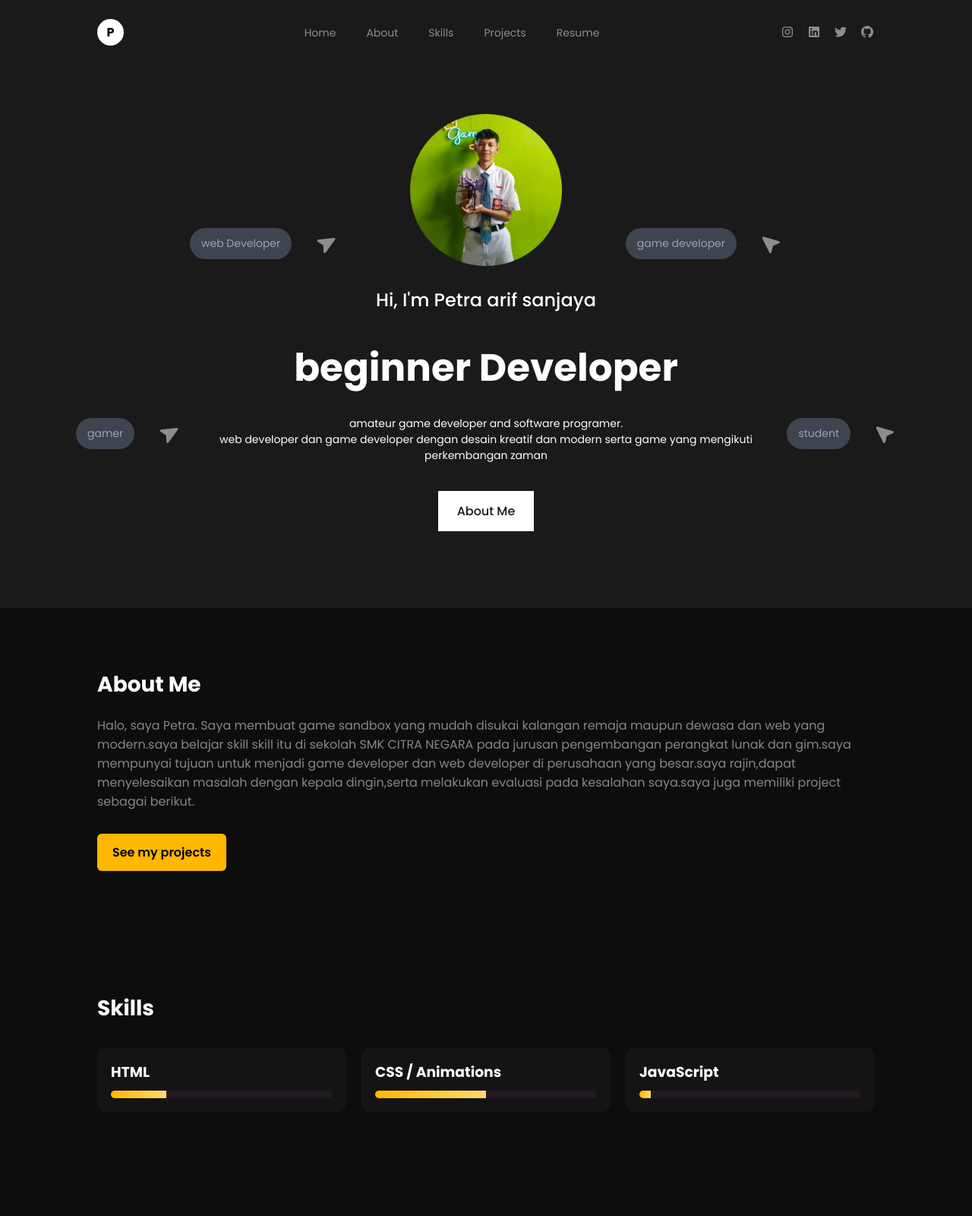
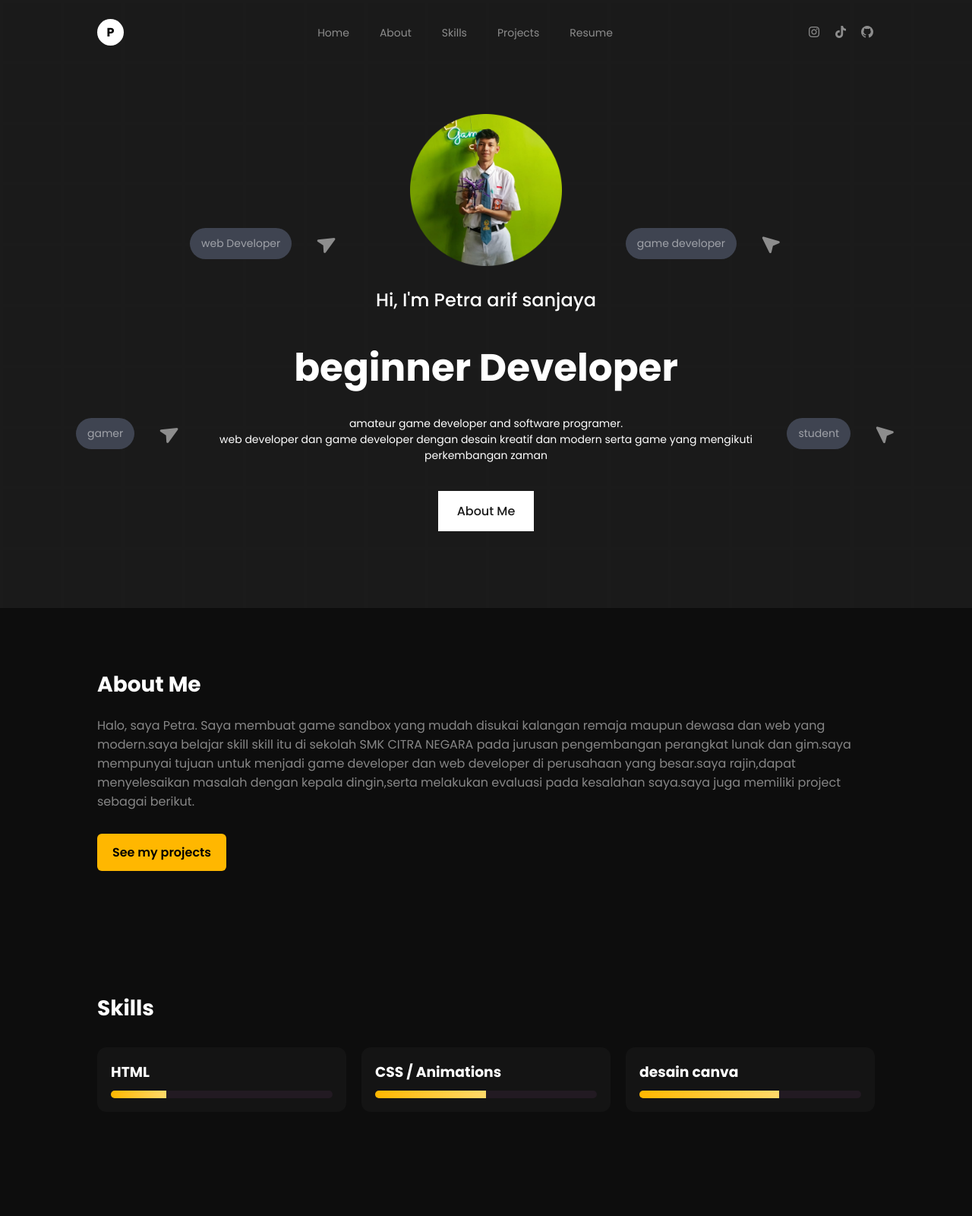
Before and after one commit to apayabanh12-del/petraportofolio, a plain HTML site: page index.html in a window 1280 px wide. Shown: the top 1600 px of the page at 76% size. Drawn offline with nearby package versions, Linux system fonts and the light colour scheme.

Commit message:
index.html

```diff
--- a/index.html
+++ b/index.html
@@ -39,12 +39,8 @@
                     <i class="fa-brands fa-instagram"></i>
                  </a>
 
-                   <a href="https://www.linkedin.com/in/" target="_blank">
-                 <i class="fa-brands fa-linkedin"></i>
-                  </a>
-
-                   <a href="https://twitter.com/" target="_blank">
-                   <i class="fa-brands fa-twitter"></i>
+                   <a href="https://tiktok.com/l1chttt" target="_blank">
+                   <i class="fa-brands fa-tiktok"></i>
                   </a>
 
                  <a href="https://github.com/apayabanh12" target="_blank">
@@ -118,9 +114,9 @@
                 </div>
 
                 <div class="skill-card" data-aos="zoom-in" data-aos-delay="300">
-                    <h3>JavaScript</h3>
+                    <h3>desain canva</h3>
                     <div class="skill-bar">
-                        <div class="skill-fill" style="width: 5%"></div>
+                        <div class="skill-fill" style="width: 63%"></div>
                     </div>
                 </div>
             </div>
```
